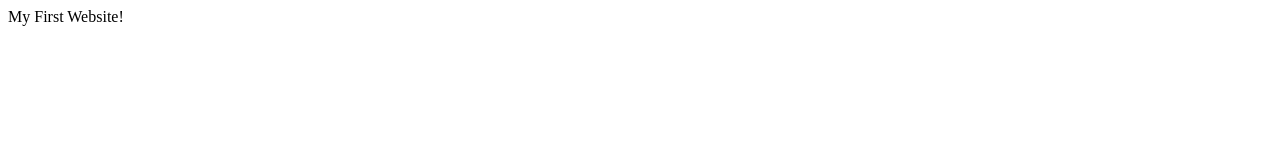
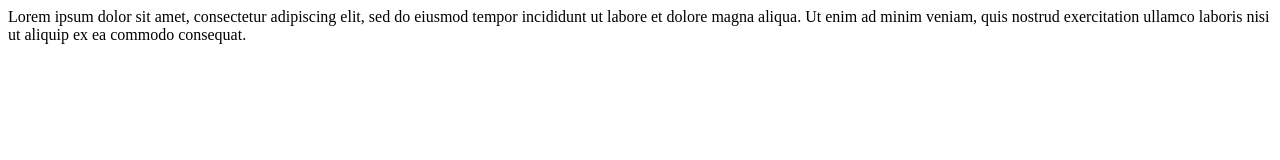
Before and after one commit to DawidJasko/MyFirstWebpage, a plain HTML site: page index.html in a window 1280 px wide. Drawn offline with Linux system fonts and the light colour scheme.

Commit message:
add text

```diff
--- a/index.html
+++ b/index.html
@@ -5,7 +5,11 @@
     <title>My First Webpage</title>
   </head>
   <body>
-    My First Website!
+    Lorem ipsum dolor sit amet, consectetur adipiscing elit, sed do eiusmod tempor
+  incididunt ut labore et dolore magna aliqua.
+
+  Ut enim ad minim veniam, quis nostrud exercitation ullamco laboris
+  nisi ut aliquip ex ea commodo consequat.
 
   </body>
 </html>
```
